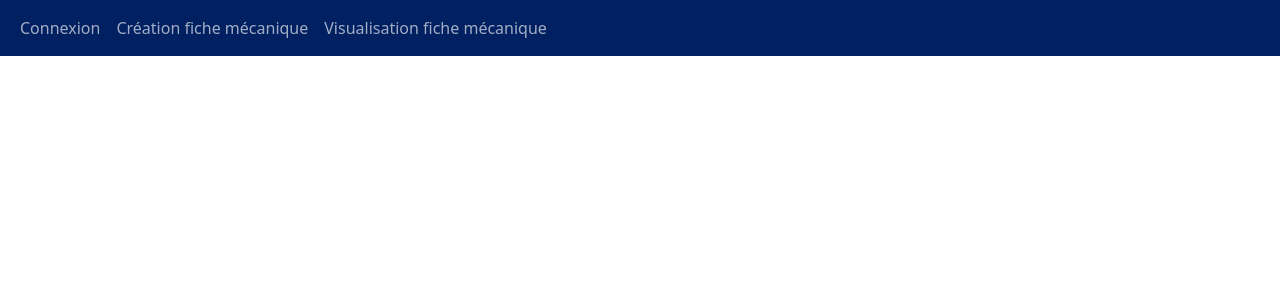
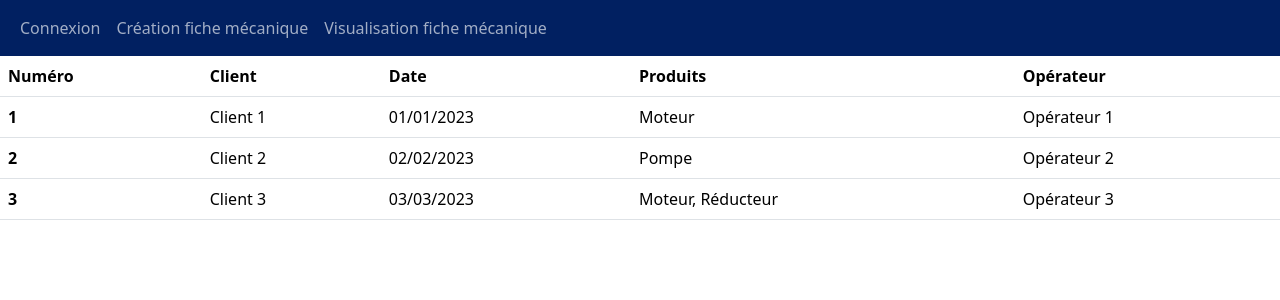
Before and after one commit to Mohamed-elg/PRI, an Angular app in the folder web/: page /list-mechanical-sheets in a window 1280 px wide. Before the commit this address led to /. Shown: the top 300 px of the page. Built offline with nearby package versions, Linux system fonts and the light colour scheme.

Commit message:
Creation list of mechanical sheets component

```diff
--- a/web/src/app/app-routing.module.ts
+++ b/web/src/app/app-routing.module.ts
@@ -2,10 +2,12 @@ import { NgModule } from '@angular/core';
 import { RouterModule, Routes } from '@angular/router';
 import { MechanicalSheetComponent } from './mechanical-sheet/mechanical-sheet.component';
 import { ConnectionComponent } from './connection/connection.component';
+import { ListMechanicalSheetsComponent } from './list-mechanical-sheets/list-mechanical-sheets.component';
 
 const routes: Routes = [
   { path: 'mechanical-sheet', component: MechanicalSheetComponent },
-  { path: 'connection', component: ConnectionComponent }
+  { path: 'connection', component: ConnectionComponent },
+  { path: 'list-mechanical-sheets', component: ListMechanicalSheetsComponent }
 ];
 
 @NgModule({
--- a/web/src/app/app.component.html
+++ b/web/src/app/app.component.html
@@ -9,7 +9,7 @@
             <a class="nav-link" routerLink="/mechanical-sheet" routerLinkActive="active">Création fiche mécanique</a>
           </li>
           <li class="nav-item">
-            <a class="nav-link" href="#">Visualisation fiche mécanique</a>
+            <a class="nav-link" routerLink="/list-mechanical-sheets" routerLinkActive="active">Visualisation fiche mécanique</a>
           </li>
         </ul>
       </div>
--- a/web/src/app/app.module.ts
+++ b/web/src/app/app.module.ts
@@ -10,6 +10,7 @@ import { MechanicalSheetComponent } from './mechanical-sheet/mechanical-sheet.co
 import { DimensionalInspectionComponent } from './dimensional-inspection/dimensional-inspection.component';
 import { QuotationComponent } from './quotation/quotation.component';
 import { ConnectionComponent } from './connection/connection.component';
+import { ListMechanicalSheetsComponent } from './list-mechanical-sheets/list-mechanical-sheets.component';
 
 @NgModule({
   declarations: [
@@ -20,7 +21,8 @@ import { ConnectionComponent } from './connection/connection.component';
     MechanicalSheetComponent,
     DimensionalInspectionComponent,
     QuotationComponent,
-    ConnectionComponent
+    ConnectionComponent,
+    ListMechanicalSheetsComponent
   ],
   imports: [
     BrowserModule,
--- /dev/null
+++ b/web/src/app/list-mechanical-sheets/list-mechanical-sheets.component.html
@@ -0,0 +1,34 @@
+<table class="table">
+    <thead>
+      <tr>
+        <th scope="col">Numéro</th>
+        <th scope="col">Client</th>
+        <th scope="col">Date</th>
+        <th scope="col">Produits</th>
+        <th scope="col">Opérateur</th>
+      </tr>
+    </thead>
+    <tbody>
+      <tr>
+        <th scope="row">1</th>
+        <td>Client 1</td>
+        <td>01/01/2023</td>
+        <td>Moteur</td>
+        <td>Opérateur 1</td>
+      </tr>
+      <tr>
+        <th scope="row">2</th>
+        <td>Client 2</td>
+        <td>02/02/2023</td>
+        <td>Pompe</td>
+        <td>Opérateur 2</td>
+      </tr>
+      <tr>
+        <th scope="row">3</th>
+        <td>Client 3</td>
+        <td>03/03/2023</td>
+        <td>Moteur, Réducteur</td>
+        <td>Opérateur 3</td>
+      </tr>
+    </tbody>
+</table>
```
Also changed, not shown: web/src/app/list-mechanical-sheets/list-mechanical-sheets.component.ts (added, +10 -0 lines), web/src/app/list-mechanical-sheets/list-mechanical-sheets.component.css (added), 1 other file (tests, documents, lock files or other folders).
